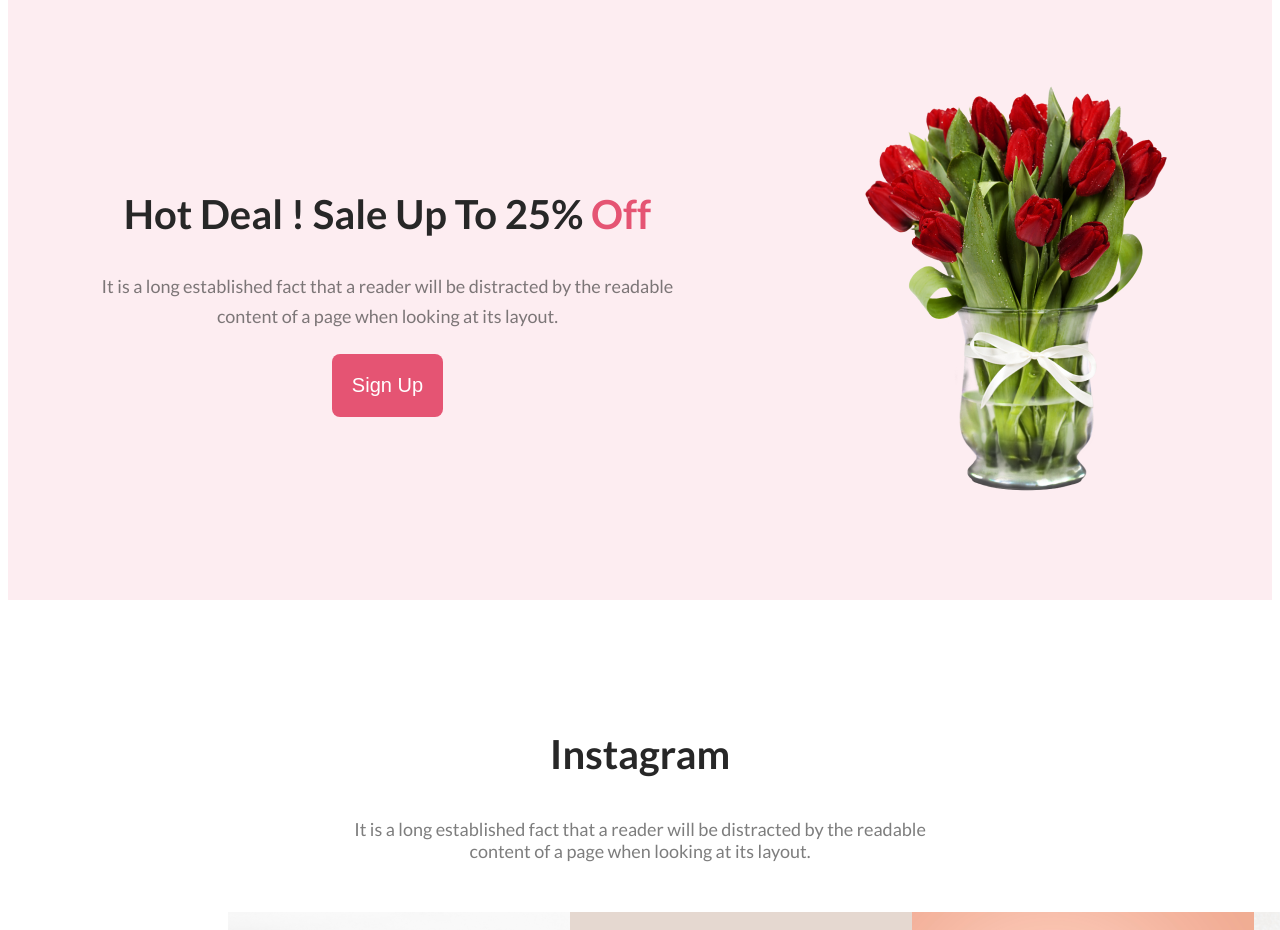
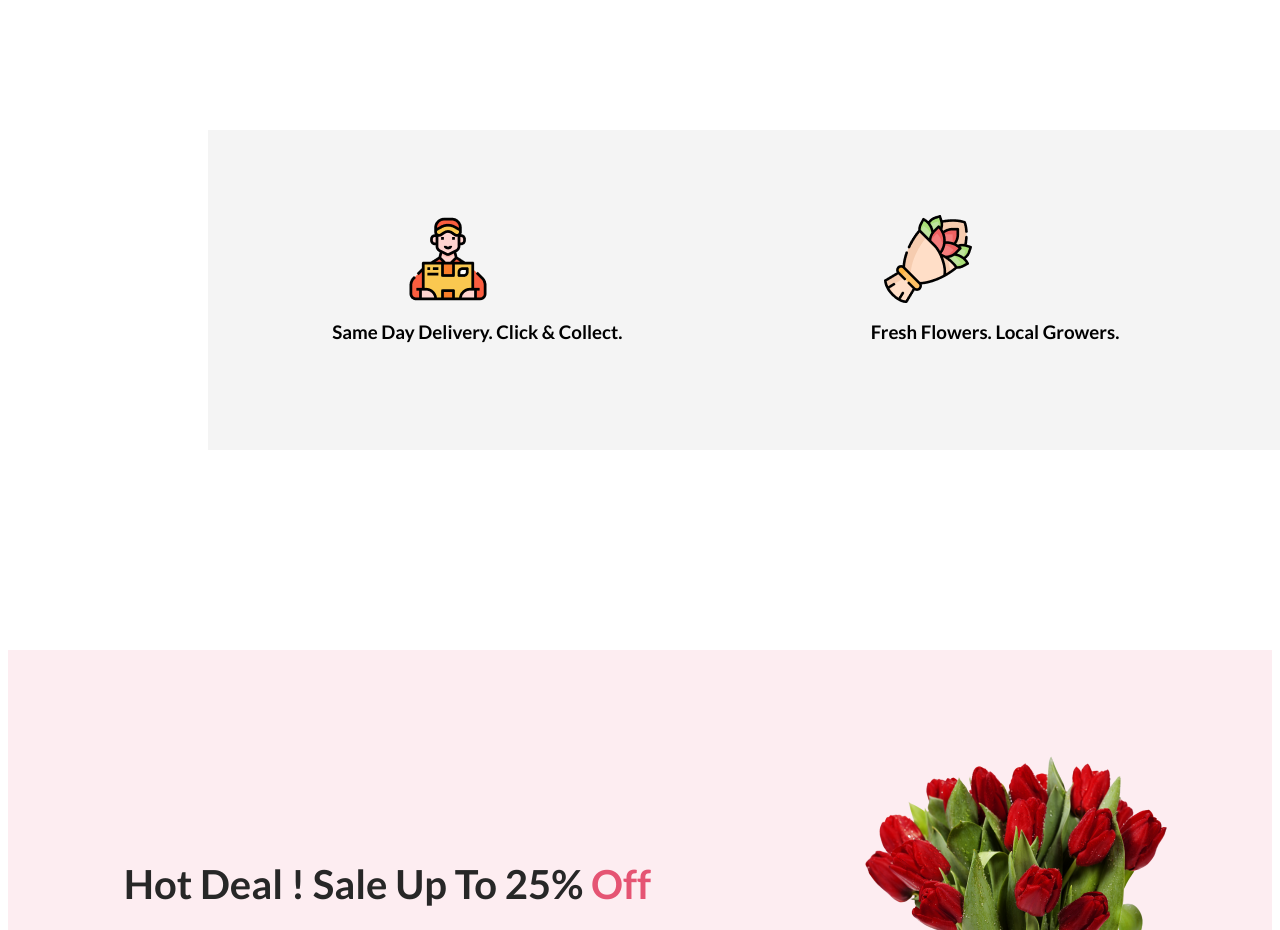
Before and after one commit to NowshadDipu/flower-shop-assignment, a plain HTML site: page index.html in a window 1280 px wide. Shown: the part 1900-2830 px from the top of the page. Drawn offline with Linux system fonts and the light colour scheme.

Commit message:
Finale Update

```diff
--- a/index.html
+++ b/index.html
@@ -25,6 +25,7 @@
     </header>
 
     <main>
+        <!-- Featured Flower -->
         <section class="featured">
             <h3 class="section-title">Our Featured Flowers</h3>
             <p class="section-description">It is a long established fact that a reader will be distracted by the readable<br>content of a page when looking at its layout.</p>
@@ -48,6 +49,22 @@
                 <h4><u>Pink Flower Tree</u></h4>
             </div>
         </section>
+
+        <!-- Service Section -->
+        <section class="service">
+            <div class="service-pic">
+                <img src="Flower Asset/Group 57.png" alt="">
+                <img src="Flower Asset/Group 58.png" alt="">
+                <img src="Flower Asset/Group 59.png" alt="">
+            </div>
+            <div class="service-caption">
+                <h3>Same Day Delivery. Click & Collect.</h3>
+                <h3>Fresh Flowers. Local Growers.</h3>
+                <h3>24/7 Free Support.</h3>
+            </div>
+        </section>
+
+        <!-- Deals Section -->
         <section>
             <div class="deal">
                 <div class="hot-deal">
@@ -58,6 +75,8 @@
                     <img class="deal-pic" src="Flower Asset/pngwing 8.png" alt="">
             </div>
         </section>
+
+        <!-- Instagram (Social) -->
         <section class="instagram">
             <div class="instagram-container">
                 <h3 class="instagram-title">Instagram</h3>
@@ -70,6 +89,8 @@
                 <img src="Flower Asset/Rectangle 6.png" alt="">
             </div>
         </section>
+
+        <!-- Coupon Deals -->
         <section class="get-deals">
             <div class="offer">
                 <h2 class="deals-title">Get The Latest Deals</h2>
@@ -82,6 +103,7 @@
         </section>
     </main>
 
+    <!-- Footer -->
     <footer>
         <div class="footer">
             <div class="footer-content">
--- a/styles/style.css
+++ b/styles/style.css
@@ -125,6 +125,27 @@ body{
     margin-top: 0px;
 }
 
+/* Service Section style */
+
+.service{
+    background-color: rgba(39, 39, 39, 0.05);
+    width: 1440px;
+    height: 320px;
+    margin: 200px;
+}
+.service .service-pic{
+    padding-top: 85px;
+    display: flex;
+    align-items: center;
+    justify-content: space-around;
+}
+.service .service-caption{
+    display: flex;
+    align-items: center;
+    justify-content: space-around;
+}
+
+
 /* Deal Related Styles */
 .deal{
     margin-top: 30px;
```
